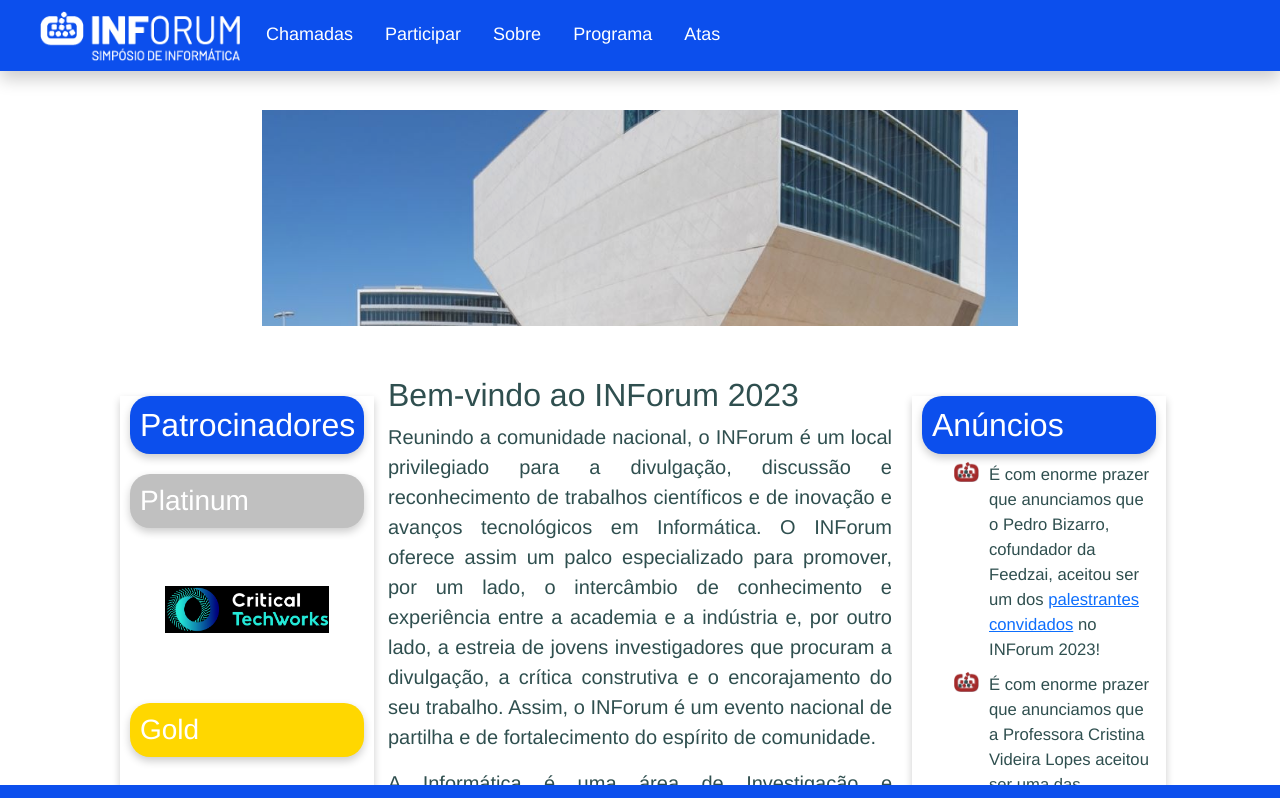
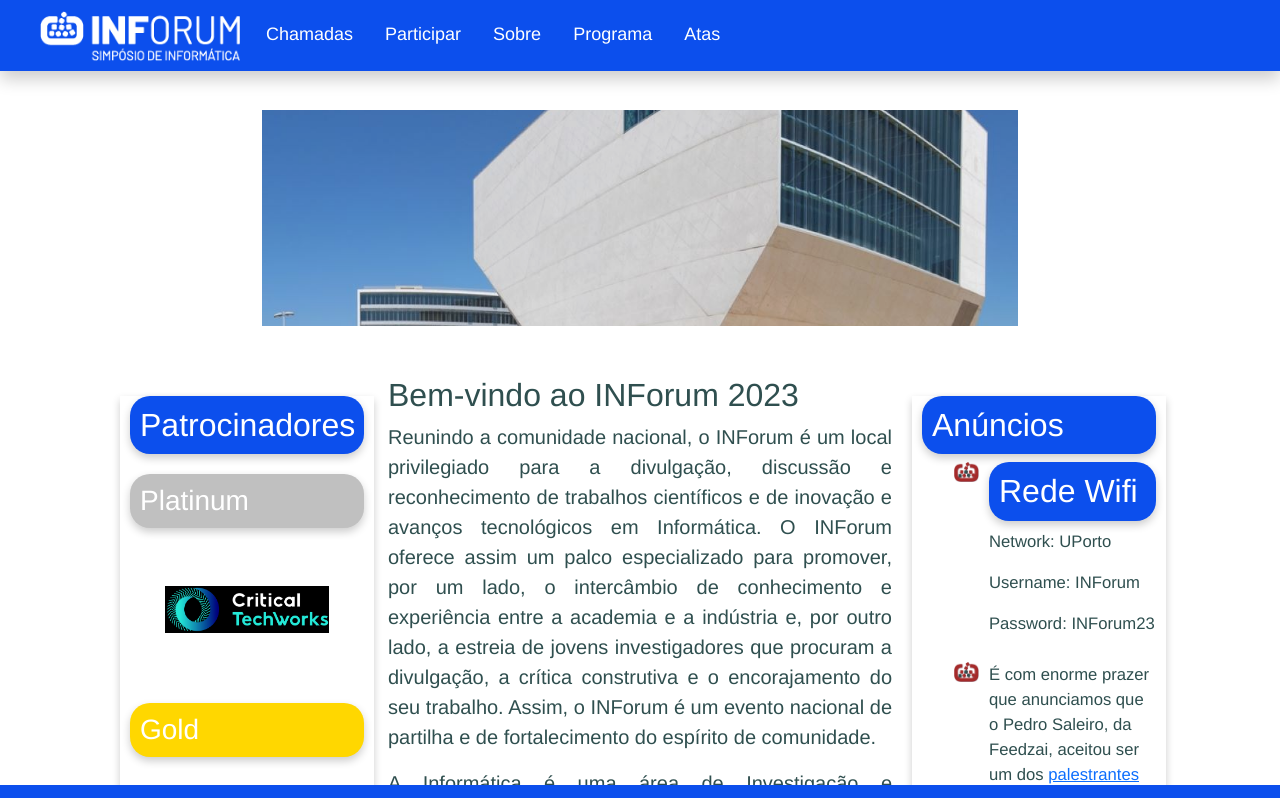
Before and after one commit to h4g0/Inforum2023, a React (Create React App) app: page / in a window 1280 px wide. Shown: the top 798 px of the page. Built offline with nearby package versions, Linux system fonts and the light colour scheme.

Commit message:
wifi and keynote annouc.

```diff
--- a/src/Main/Annoucements.tsx
+++ b/src/Main/Annoucements.tsx
@@ -18,7 +18,14 @@ export function Annoucements(props: any) {
 
 
                 <ul>
-                <li>É com enorme prazer que anunciamos que o Pedro Bizarro, cofundador  da Feedzai, aceitou ser um dos <Link to="/keynote">palestrantes convidados</Link> no INForum 2023!</li>
+                    <li>
+                    <h2>Rede Wifi</h2>
+                    <p>Network: UPorto</p>
+                    <p>Username: INForum</p>
+                    <p>Password: INForum23</p>
+
+                    </li>
+                <li>É com enorme prazer que anunciamos que o Pedro Saleiro, da Feedzai, aceitou ser um dos <Link to="/keynote">palestrantes convidados</Link> no INForum 2023!</li>
 
                 <li>É com enorme prazer que anunciamos que a Professora Cristina Videira Lopes aceitou ser uma das <Link to="/keynote">palestrantes convidadas</Link> no INForum 2023!</li>
 
```
